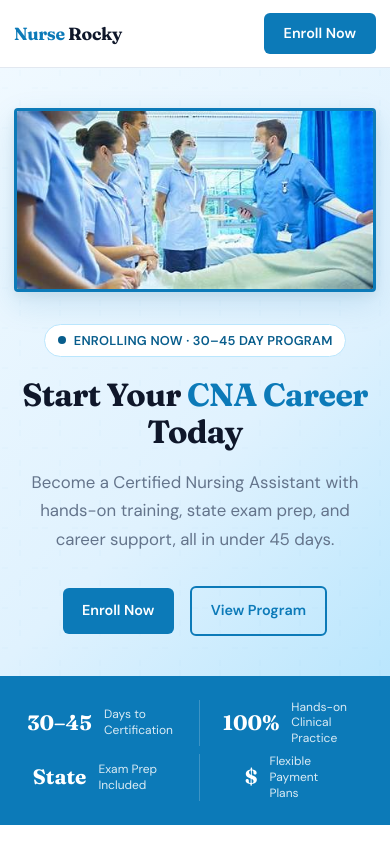
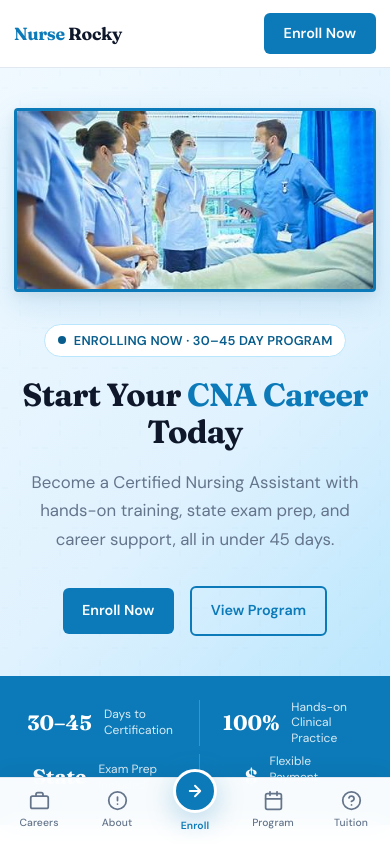
Before and after one commit to NappyyCoder/NurseRocky, a Next.js app: page / in a window 390 px wide. Shown: the top 844 px of the page. Built offline with nearby package versions, Linux system fonts and the light colour scheme.

Commit message:
Add sticky bottom nav for mobile
Five-tab fixed bottom bar with Careers, About, Enroll CTA,
Program, and Tuition links. Hidden on tablet and desktop.

Co-authored-by: Cursor <cursoragent@cursor.com>

```diff
--- a/app/globals.css
+++ b/app/globals.css
@@ -623,14 +623,28 @@ section { padding: 5rem 0; }
   .stat-num { font-size: 1.3rem; }
   .stat-label { font-size: .75rem; }
 
-  /* Cards */
-  .card { padding: 1.25rem; }
+  /* Cards — center all text and icons */
+  .card { padding: 1.25rem; text-align: center; }
+  .card-icon { margin-left: auto; margin-right: auto; }
 
   /* Program card */
-  .program-card-content { padding: 1.5rem; }
+  .program-card-content { padding: 1.5rem; text-align: center; }
+  .step-node { justify-content: center; }
+  .steps-track::before { display: none; }
 
-  /* Tuition card */
-  .tuition-info { padding: 1.5rem; gap: .9rem; }
+  /* Tuition card — center content */
+  .tuition-info { padding: 1.5rem; gap: .9rem; text-align: center; align-items: center; }
+  .tuition-info .section-tag,
+  .tuition-info .section-title,
+  .tuition-info .section-body { text-align: center; }
+  .tuition-features { align-items: center; }
+  .tuition-features li { justify-content: center; }
+
+  /* Footer brand */
+  .footer-brand { text-align: center; }
+  .footer-brand p { max-width: 100%; }
+  .footer-col { text-align: center; }
+  .footer-col ul { align-items: center; }
 
   /* CTA buttons stack full-width */
   .cta-actions { flex-direction: column; align-items: center; }
@@ -640,6 +654,77 @@ section { padding: 5rem 0; }
   .footer { padding: 2.5rem 0 0; }
   .footer-grid { gap: 2rem; padding-bottom: 2rem; }
   .footer-bottom { flex-direction: column; text-align: center; gap: .5rem; }
+}
+
+/* ── Mobile bottom nav ──────────────────────────────────── */
+.mobile-nav {
+  display: none;
+  position: fixed;
+  bottom: 0;
+  left: 0;
+  right: 0;
+  z-index: 200;
+  background: rgba(255,255,255,.97);
+  backdrop-filter: blur(14px);
+  border-top: 1px solid var(--border);
+  grid-template-columns: repeat(5, 1fr);
+  padding: .4rem 0 calc(.4rem + env(safe-area-inset-bottom, 0px));
+  box-shadow: 0 -4px 20px rgba(0,0,0,.06);
+}
+@media (max-width: 768px) {
+  .mobile-nav { display: grid; }
+  /* Push page content above the nav bar */
+  body { padding-bottom: calc(68px + env(safe-area-inset-bottom, 0px)); }
+}
+.mobile-nav-item {
+  display: flex;
+  flex-direction: column;
+  align-items: center;
+  justify-content: center;
+  gap: .2rem;
+  padding: .35rem .25rem;
+  color: var(--text-muted);
+  font-size: .65rem;
+  font-weight: 500;
+  letter-spacing: .01em;
+  transition: color var(--transition);
+  text-decoration: none;
+}
+.mobile-nav-item svg { width: 21px; height: 21px; }
+.mobile-nav-item:active { color: var(--blue); }
+.mobile-nav-cta {
+  display: flex;
+  flex-direction: column;
+  align-items: center;
+  justify-content: center;
+  gap: .25rem;
+  padding: .2rem .25rem;
+  text-decoration: none;
+}
+.mobile-nav-cta-bubble {
+  width: 44px;
+  height: 44px;
+  background: var(--blue);
+  border-radius: 50%;
+  display: flex;
+  align-items: center;
+  justify-content: center;
+  box-shadow: var(--shadow-blue);
+  color: var(--white);
+  margin-top: -18px;
+  border: 3px solid var(--white);
+  transition: background var(--transition), transform var(--transition);
+}
+.mobile-nav-cta-bubble svg { width: 18px; height: 18px; }
+.mobile-nav-cta:active .mobile-nav-cta-bubble {
+  background: var(--blue-dark);
+  transform: scale(.95);
+}
+.mobile-nav-cta span {
+  font-size: .65rem;
+  font-weight: 600;
+  color: var(--blue);
+  letter-spacing: .01em;
 }
 
 /* ── Small mobile (≤ 400px) ─────────────────────────────── */
--- a/app/page.tsx
+++ b/app/page.tsx
@@ -9,6 +9,52 @@ function CheckIcon() {
     <svg viewBox="0 0 24 24" fill="none" stroke="currentColor" strokeWidth="2.5" strokeLinecap="round">
       <polyline points="20 6 9 17 4 12" />
     </svg>
+  );
+}
+
+function MobileNav() {
+  return (
+    <nav className="mobile-nav" aria-label="Mobile navigation">
+      <a href="#careers" className="mobile-nav-item">
+        <svg viewBox="0 0 24 24" fill="none" stroke="currentColor" strokeWidth="2" strokeLinecap="round" strokeLinejoin="round">
+          <rect x="2" y="7" width="20" height="14" rx="2" />
+          <path d="M16 7V5a2 2 0 0 0-2-2h-4a2 2 0 0 0-2 2v2" />
+        </svg>
+        <span>Careers</span>
+      </a>
+      <a href="#different" className="mobile-nav-item">
+        <svg viewBox="0 0 24 24" fill="none" stroke="currentColor" strokeWidth="2" strokeLinecap="round" strokeLinejoin="round">
+          <circle cx="12" cy="12" r="10" />
+          <path d="M12 8v4M12 16h.01" />
+        </svg>
+        <span>About</span>
+      </a>
+      <a href="#enroll" className="mobile-nav-cta">
+        <div className="mobile-nav-cta-bubble">
+          <svg viewBox="0 0 24 24" fill="none" stroke="currentColor" strokeWidth="2.5" strokeLinecap="round" strokeLinejoin="round">
+            <path d="M5 12h14M12 5l7 7-7 7" />
+          </svg>
+        </div>
+        <span>Enroll</span>
+      </a>
+      <a href="#program" className="mobile-nav-item">
+        <svg viewBox="0 0 24 24" fill="none" stroke="currentColor" strokeWidth="2" strokeLinecap="round" strokeLinejoin="round">
+          <rect x="3" y="4" width="18" height="18" rx="2" />
+          <line x1="16" y1="2" x2="16" y2="6" />
+          <line x1="8" y1="2" x2="8" y2="6" />
+          <line x1="3" y1="10" x2="21" y2="10" />
+        </svg>
+        <span>Program</span>
+      </a>
+      <a href="#tuition" className="mobile-nav-item">
+        <svg viewBox="0 0 24 24" fill="none" stroke="currentColor" strokeWidth="2" strokeLinecap="round" strokeLinejoin="round">
+          <circle cx="12" cy="12" r="10" />
+          <path d="M9.09 9a3 3 0 0 1 5.83 1c0 2-3 3-3 3" />
+          <path d="M12 17h.01" />
+        </svg>
+        <span>Tuition</span>
+      </a>
+    </nav>
   );
 }
 
@@ -397,6 +443,8 @@ export default function Home() {
           </div>
         </div>
       </footer>
+
+      <MobileNav />
     </>
   );
 }
```
